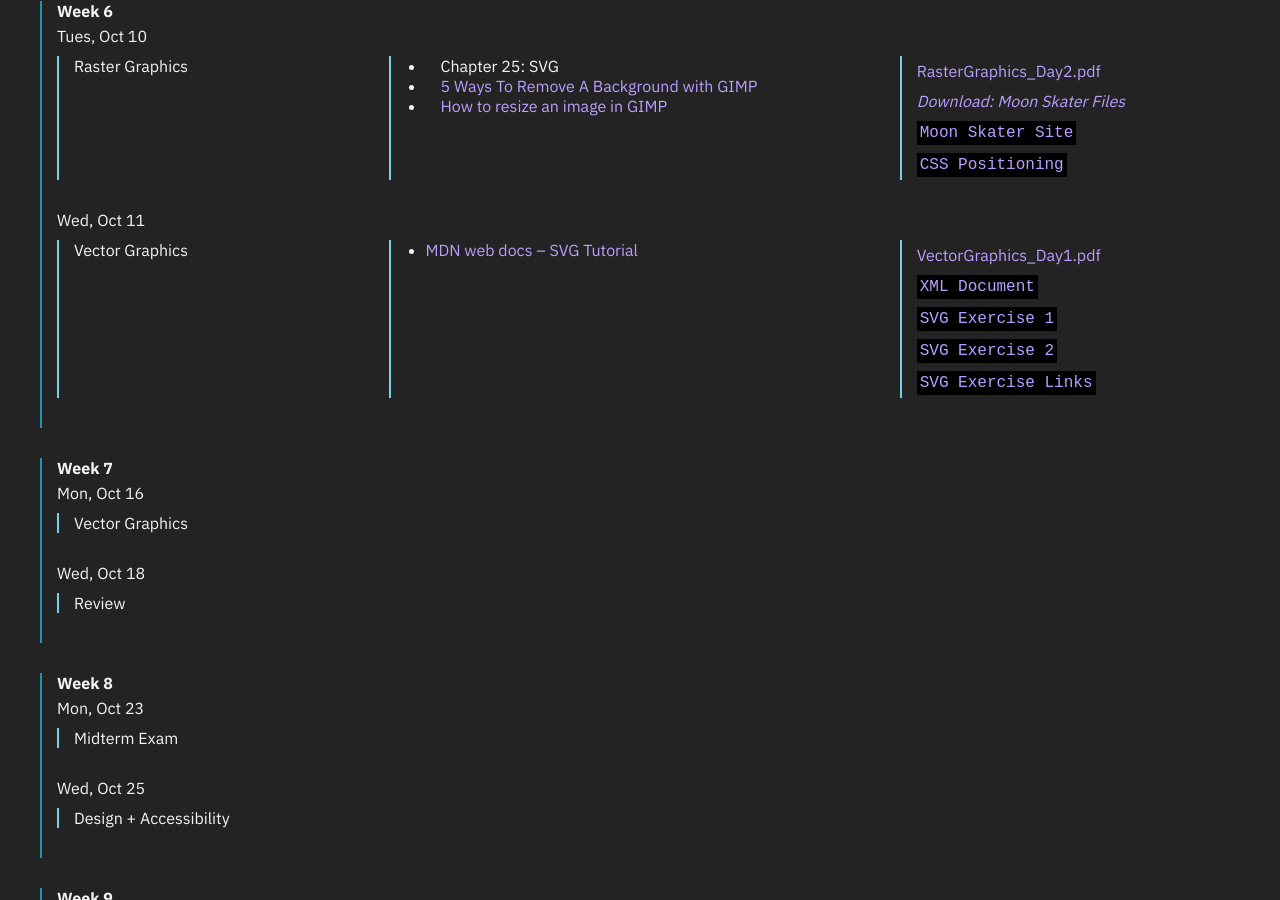
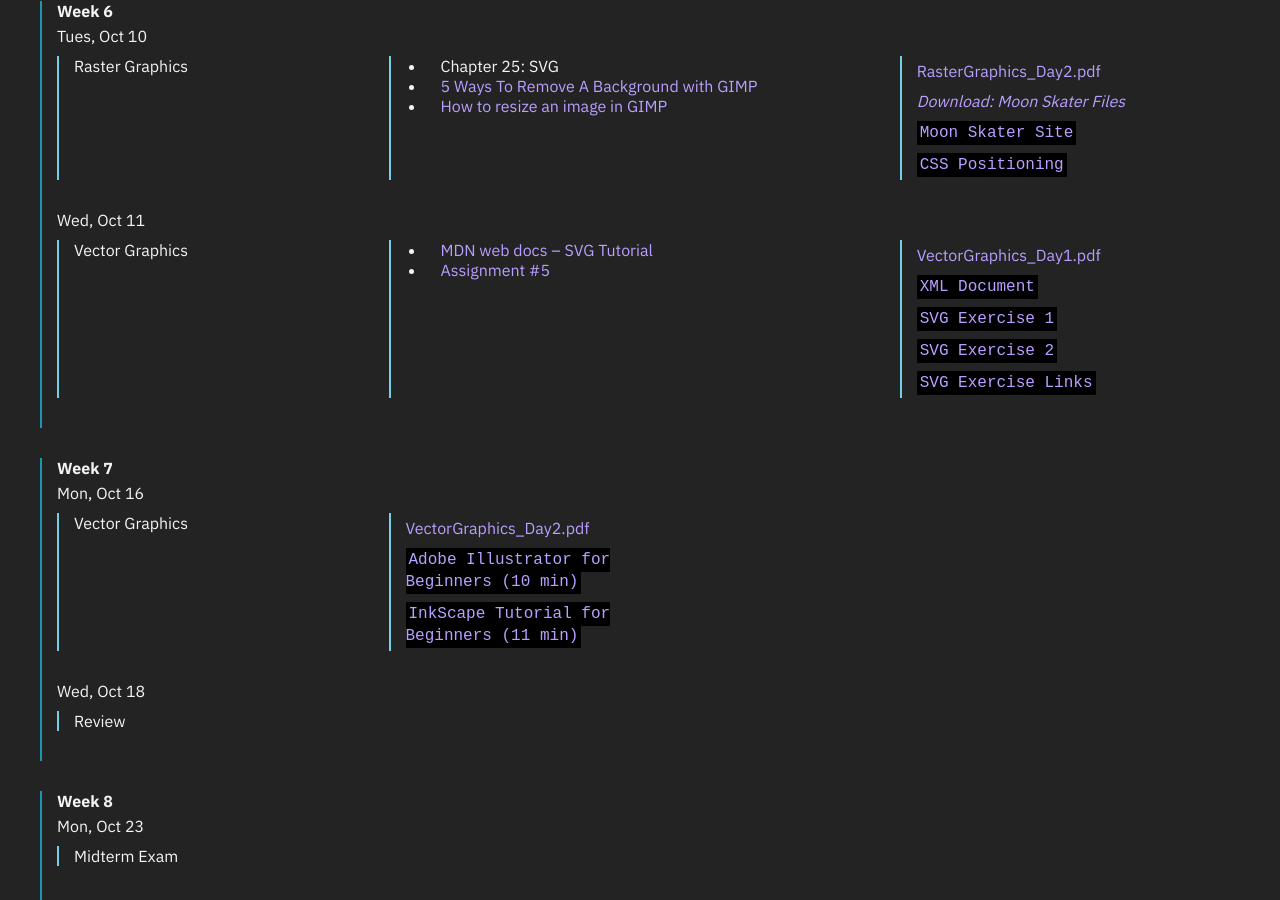
Before and after one commit to emilydidthis/CSCI-UA.004-Fall23, a Jekyll site: the page built from schedule.markdown, in a window 1280 px wide and 900 px high, scrolled down 1782 px. Built offline with Jekyll 4.4.1, drawn with Linux system fonts in a browser that asks for light colours.

Commit message:
svg day 2

```diff
--- a/_data/schedule.yaml
+++ b/_data/schedule.yaml
@@ -153,6 +153,8 @@ schedule:
       - topics: Vector Graphics
         assigned:
         - <a href="https://developer.mozilla.org/en-US/docs/Web/SVG/Tutorial"> MDN web docs – SVG Tutorial</a>
+        - "[Assignment #5](https://emilydidthis.github.io/CSCI-UA.004-Fall23/assignments/05.html)"
+
         files:
         - name: VectorGraphics_Day1.pdf
           path: /assets/slides/06_VectorGraphics_Day1.pdf
@@ -174,9 +176,15 @@ schedule:
       - topics: Vector Graphics
         assigned:
         files:
-        - name:
-          path:
-          type:
+        - name: VectorGraphics_Day2.pdf
+          path: /assets/slides/06_VectorGraphics_Day2.pdf
+          type: slides
+        - name: "Adobe Illustrator for Beginners (10 min)"
+          path: https://www.youtube.com/watch?v=3NBKRywEbNs
+          type: external code
+        - name: "InkScape Tutorial for Beginners (11 min)"
+          path: https://www.youtube.com/watch?v=-_KJZPOYBeA
+          type: external code
       - topics: Review
         assigned:
         files:
--- a/demos/svg-practice/index.html
+++ b/demos/svg-practice/index.html
@@ -18,7 +18,7 @@
     </style>
 </head>
 <body>
-    <svg viewbox="0 0 200 100">
+    <svg viewBox="0 0 200 100">
         <a href="https://emilydidthis.github.io/CSCI-UA.004-Fall23/"><circle id="c1" cx="50" cy="50" r="50"></circle></a>
         <a href="example1.html"><circle id="c2" cx="100" cy="50" r="50"></circle></a>
         <a href="example2.html"><circle id="c3" cx="150" cy="50" r="50"></circle></a>
```
Also changed, not shown: demos/svg-practice/paths.html (added, +31 -0 lines), demos/svg-practice/circles.svg (added), demos/svg-practice/gradients.svg (added), 9 other files.
